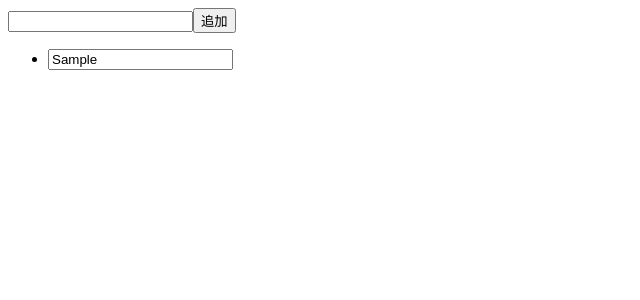
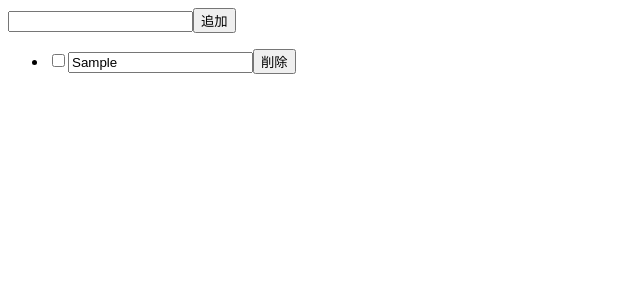
Before and after one commit to 310Masahide/todo_list_B, a React (Vite) app in the folder vite-project/: page / in a window 1280 px wide. Both pictures are taken after typing "Sample" into the empty fields and a click on the button "追加". Shown: the top 300 px of the page, without its empty margins (0-640 px from the left). Built offline with nearby package versions, Linux system fonts and the light colour scheme; the HTML template or start-up script is replaced by a standard one.

Commit message:
Finish feature/complated_delete_flg(ReactでTodoアプリを作ろう_3完了)

```diff
--- a/vite-project/src/components/todos/index.tsx
+++ b/vite-project/src/components/todos/index.tsx
@@ -4,13 +4,15 @@ import React, { useState } from 'react';
 type Todo = {
   title: string;
   readonly id: number;
+  completed_flg: boolean;
+  delete_flg: boolean, // <-- 追加
 };
 
 
 // Todo コンポーネントの定義
-const Todo = () => {
-  const [todos, setTodos] = useState<Todo[]>([]); // Todo配列として初期化
-  const [text, setText] = useState(''); // テキスト入力用
+const Todo: React.FC = () => {
+  const [todos, setTodos] = useState<Todo[]>([]); // Todoの配列を保持するステート
+  const [text, setText] = useState(''); // フォーム入力のためのステート
   const [nextId, setNextId] = useState(1); // 次のTodoのIDを保持するステート
 
   // todos ステートを更新する関数
@@ -18,15 +20,20 @@ const Todo = () => {
     // 何も入力されていなかったらリターン
     if (!text) return;
 
-
-
     // 新しい Todo を作成
     const newTodo: Todo = {
-      title: text, // text ステートの値を content プロパティへ
+      title: text, // text ステートの値を title プロパティへ
       id: nextId,
+      // 初期値は false
+      completed_flg: false,
+      delete_flg: false, // <-- 追加
     };
 
-
+    /**
+     * 更新前の todos ステートを元に
+     * スプレッド構文で展開した要素へ
+     * newTodo を加えた新しい配列でステートを更新
+     **/
     setTodos((prevTodos) => [newTodo, ...prevTodos]);
     setNextId(nextId + 1); // 次の ID を更新
 
@@ -34,6 +41,7 @@ const Todo = () => {
     // フォームへの入力をクリアする
     setText('');
   };
+
 
   const handleEdit = (id: number, value: string) => {
     setTodos((todos) => {
@@ -45,7 +53,6 @@ const handleEdit = (id: number, value: string) => {
         return todo;
       });
 
-
       // todos ステートが書き換えられていないかチェック
       console.log('=== Original todos ===');
       todos.map((todo) => {
@@ -56,6 +63,37 @@ const handleEdit = (id: number, value: string) => {
       return newTodos;
     });
   };
+
+
+  const handleCheck = (id: number, completed_flg: boolean) => {
+    setTodos((todos) => {
+      const newTodos = todos.map((todo) => {
+        if (todo.id === id) {
+          return { ...todo, completed_flg };
+        }
+        return todo;
+      });
+
+
+      return newTodos;
+    });
+  };
+
+
+  const handleRemove = (id: number, delete_flg: boolean) => {
+    setTodos((todos) => {
+      const newTodos = todos.map((todo) => {
+        if (todo.id === id) {
+          return { ...todo, delete_flg };
+        }
+        return todo;
+      });
+
+
+      return newTodos;
+    });
+  };
+
 
   return (
     <div>
@@ -70,17 +108,27 @@ const handleEdit = (id: number, value: string) => {
           value={text} // フォームの入力値をステートにバインド
           onChange={(e) => setText(e.target.value)} // 入力値が変わった時にステートを更新
         />
-         <button className="insert-btn" type="submit">追加</button>{/* ボタンをクリックしてもonSubmitをトリガーしない */}
+        <button className="insert-btn" type="submit">追加</button> {/* ボタンをクリックしてもonSubmitをトリガーしない */}
       </form>
       <ul>
         {todos.map((todo) => {
           return (
             <li key={todo.id}>
               <input
+                type="checkbox"
+                checked={todo.completed_flg}
+                // 呼び出し側で checked フラグを反転させる
+                onChange={() => handleCheck(todo.id, !todo.completed_flg)}
+              />
+              <input
                 type="text"
                 value={todo.title}
+                disabled={todo.completed_flg}
                 onChange={(e) => handleEdit(todo.id, e.target.value)}
               />
+              <button onClick={() => handleRemove(todo.id, !todo.delete_flg)}>
+                {todo.delete_flg ? '復元' : '削除'}
+              </button>
             </li>
           );
         })}
@@ -89,4 +137,6 @@ const handleEdit = (id: number, value: string) => {
   );
 };
 
+
+
 export default Todo;
```
Lines whose indentation alone changed are shown as unchanged.
